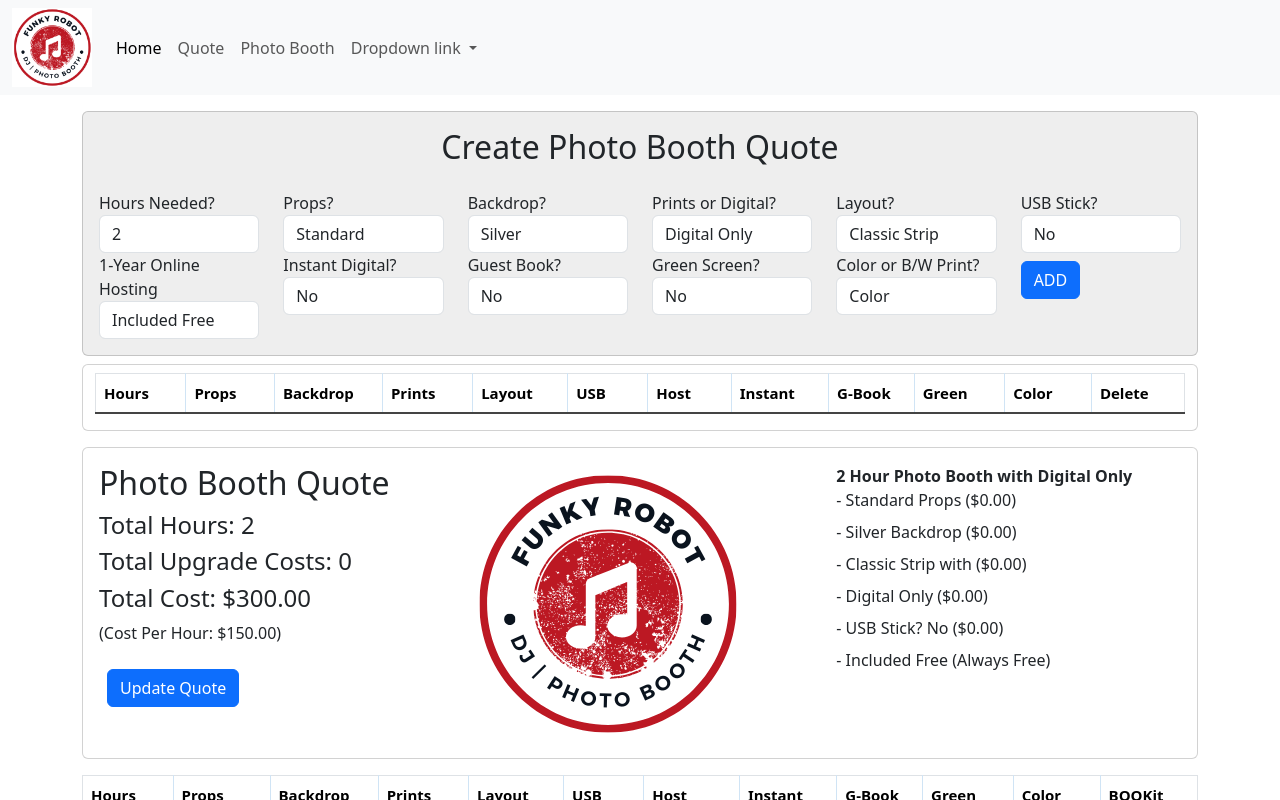
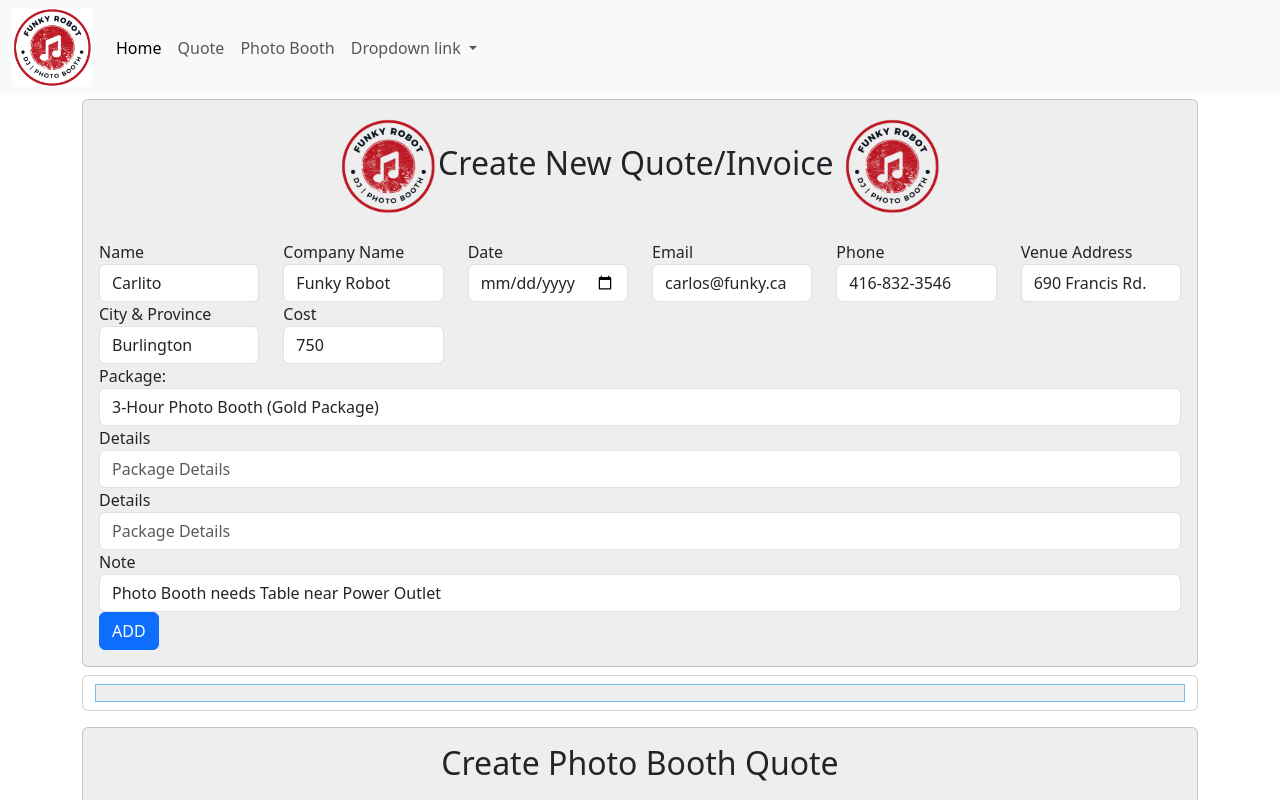
Before and after one commit to FunkyRobot73/invoice-pdf, an Angular app: page /pb in a window 1280 px wide. Shown: the top 800 px of the page. Built offline with nearby package versions, Linux system fonts and the light colour scheme.

Commit message:
more layers

```diff
--- a/src/app/cform/cform/cform.component.html
+++ b/src/app/cform/cform/cform.component.html
@@ -1,3 +1,6 @@
+<app-quote></app-quote>
+
+
 <div class="container ">
     <div class="card mt-3 p-3 bg-card">
       <div class="row">
@@ -20,7 +23,7 @@
 
         </div>
 
-        <div class="col-md-2"><label>Backdrop?</label>
+        <div class="col-md-2"><label>Backdrop?❔</label>
           <select class="form-control" [(ngModel)]="newPBBackdrop">
             <option>Silver</option>
             <option>White</option>
--- a/src/app/cform/cform/cform.component.ts
+++ b/src/app/cform/cform/cform.component.ts
@@ -2,12 +2,13 @@
 import { Photobooth } from '../../models/photobooth';
 import { CurrencyPipe, NgFor } from '@angular/common';
 import { FormsModule } from '@angular/forms';
+import { QuoteComponent } from "../../quote/quote/quote.component";
 
 
 
 @Component({
   selector: 'app-cform',
-  imports: [NgFor, FormsModule, CurrencyPipe],
+  imports: [NgFor, FormsModule, CurrencyPipe, QuoteComponent],
   templateUrl: './cform.component.html',
   styleUrl: './cform.component.css'
 })
```
